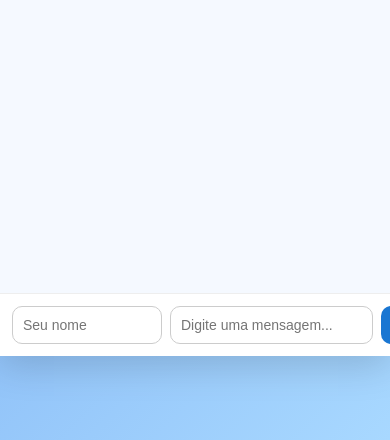
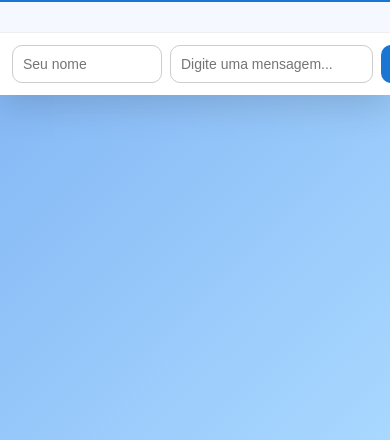
Before and after one commit to mhfabri/chatonline, a website: page public/index.html in a window 390 px wide. Shown: the part 404-844 px from the top of the page. Drawn offline with nearby package versions, Linux system fonts and the light colour scheme; no server answers.

Commit message:
Adjust chat container dimensions for small screens

```diff
--- a/public/style.css
+++ b/public/style.css
@@ -145,8 +145,8 @@ body {
 /* Responsividade */
 @media (max-width: 480px) {
   .chat-container {
-    width: 100%;
-    height: 80vh;
+    width: auto;
+    height: auto;
     border-radius: 0;
   }
 }
```
